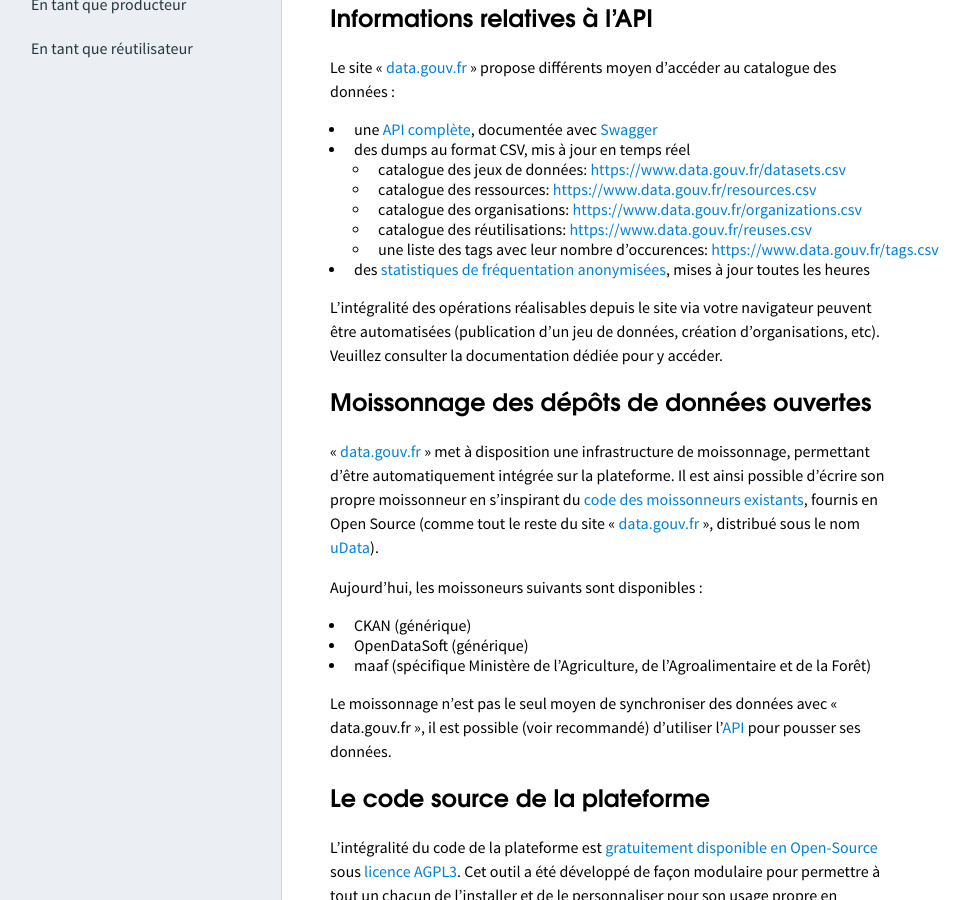
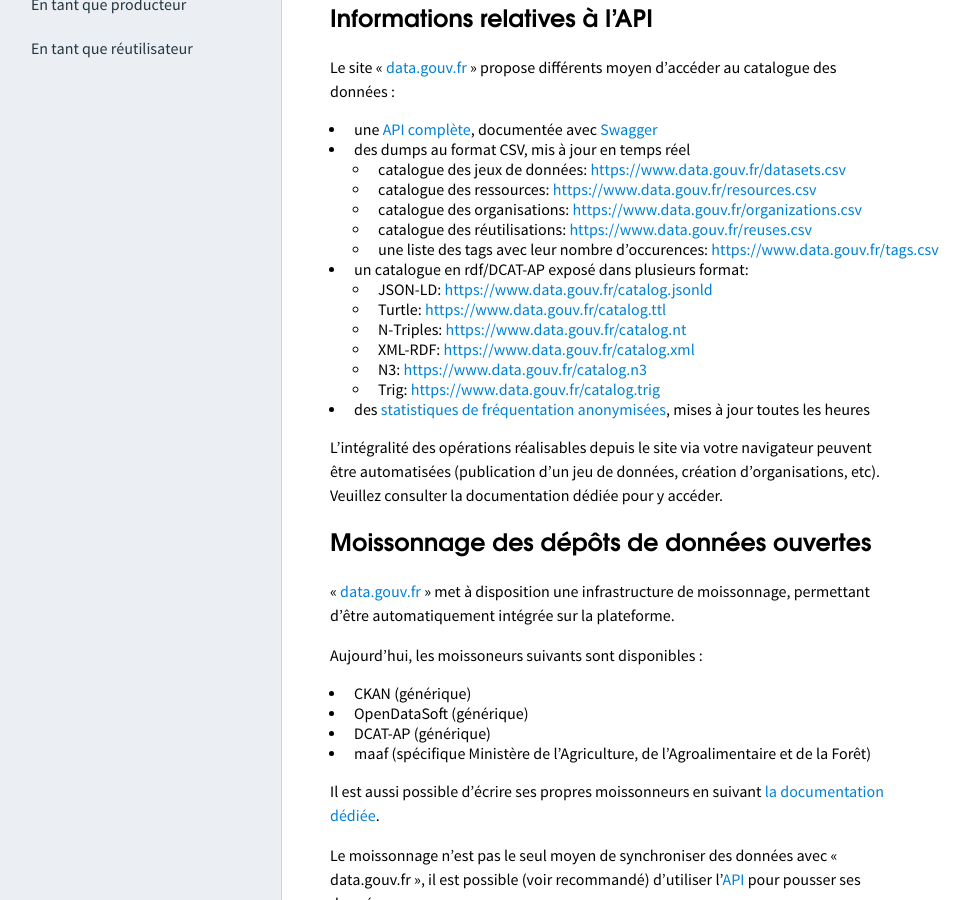
Before and after one commit to etalab/doc.data.gouv.fr, a Jekyll site: the page built from _faq/developpeur.md, in a window 1280 px wide and 900 px high, scrolled down 405 px. Shown: the whole window, without its empty margins (1-970 px from the left). Built offline with Jekyll 4.4.1, drawn with Linux system fonts in a browser that asks for light colours.

Commit message:
Update FAQ “developpeur”

```diff
--- a/_faq/developpeur.md
+++ b/_faq/developpeur.md
@@ -1,72 +1,70 @@
 ---
 title: Découvrir l'OpenData en tant que développeur
-subtitle: Comment intéragir avec la plateforme ? Avec quelles API ?
+subtitle: "Comment intéragir avec la plateforme\_? Avec quelles API\_?"
 label: En tant que développeur
-summary: Comment intéragir avec la plateforme ? Avec quelles API ?
 ---
-
 # Découvrir l’OpenData en tant que développeur
 
 Cette default contient :
 
-- [les informations relatives à l’API](#section-api)
-- [le moissonnage des dépôts de données ouvertes](#section-moissonage)
-- [le code source de la plateforme](#section-code)
+* [les informations relatives à l’API](#section-api)
+* [le moissonnage des dépôts de données ouvertes](#section-moissonage)
+* [le code source de la plateforme](#section-code)
 
 <span id="section-api"></span>
+
 ## Informations relatives à l’API
 
-Le site « [data.gouv.fr][] » propose différents moyen d'accéder au catalogue des données :
+Le site « [data.gouv.fr](https://www.data.gouv.fr/) » propose différents moyen d'accéder au catalogue des données :
 
-- une [API complète][API], documentée avec [Swagger][swagger]
-- des dumps au format CSV, mis à jour en temps réel
-  - catalogue des jeux de données: <https://www.data.gouv.fr/datasets.csv>
-  - catalogue des ressources: <https://www.data.gouv.fr/resources.csv>
-  - catalogue des organisations: <https://www.data.gouv.fr/organizations.csv>
-  - catalogue des réutilisations: <https://www.data.gouv.fr/reuses.csv>
-  - une liste des tags avec leur nombre d'occurences: <https://www.data.gouv.fr/tags.csv>
-- des [statistiques de fréquentation anonymisées][piwik], mises à jour toutes les heures
+* une [API complète](https://www.data.gouv.fr/api/), documentée avec [Swagger](http://swagger.io/)
+* des dumps au format CSV, mis à jour en temps réel
+  * catalogue des jeux de données: <https://www.data.gouv.fr/datasets.csv>
+  * catalogue des ressources: <https://www.data.gouv.fr/resources.csv>
+  * catalogue des organisations: <https://www.data.gouv.fr/organizations.csv>
+  * catalogue des réutilisations: <https://www.data.gouv.fr/reuses.csv>
+  * une liste des tags avec leur nombre d'occurences: <https://www.data.gouv.fr/tags.csv>
+* un catalogue en rdf/DCAT-AP exposé dans plusieurs format:
+  * JSON-LD: <https://www.data.gouv.fr/catalog.jsonld>
+  * Turtle: <https://www.data.gouv.fr/catalog.ttl>
+  * N-Triples: <https://www.data.gouv.fr/catalog.nt>
+  * XML-RDF: <https://www.data.gouv.fr/catalog.xml>
+  * N3: <https://www.data.gouv.fr/catalog.n3>
+  * Trig: <https://www.data.gouv.fr/catalog.trig>
+* des [statistiques de fréquentation anonymisées](https://stats.data.gouv.fr/), mises à jour toutes les heures
 
 L'intégralité des opérations réalisables depuis le site via votre navigateur peuvent être automatisées
 (publication d'un jeu de données, création d'organisations, etc).
 Veuillez consulter la documentation dédiée pour y accéder.
 
 <span id="section-moissonage"></span>
+
 ## Moissonnage des dépôts de données ouvertes
 
-« [data.gouv.fr][] » met à disposition une infrastructure de moissonnage,
+« [data.gouv.fr](https://www.data.gouv.fr/) » met à disposition une infrastructure de moissonnage,
 permettant d’être automatiquement intégrée sur la plateforme.
-Il est ainsi possible d’écrire son propre moissonneur en s’inspirant
-du [code des moissonneurs existants][moissonneurs],
-fournis en Open Source (comme tout le reste du site « [data.gouv.fr][] », distribué sous le nom [uData][]).
 
 Aujourd'hui, les moissoneurs suivants sont disponibles :
 
-- CKAN (générique)
-- OpenDataSoft (générique)
-- maaf (spécifique Ministère de l'Agriculture, de l'Agroalimentaire et de la Forêt)
+* CKAN (générique)
+* OpenDataSoft (générique)
+* DCAT-AP (générique)
+* maaf (spécifique Ministère de l'Agriculture, de l'Agroalimentaire et de la Forêt)
+
+Il est aussi possible d'écrire ses propres moissonneurs en suivant [la documentation dédiée](http://udata.readthedocs.io/en/stable/harvesting/#custom).
 
 Le moissonnage n’est pas le seul moyen de synchroniser des données avec « data.gouv.fr »,
-il est possible (voir recommandé) d’utiliser l’[API][] pour pousser ses données.
+il est possible (voir recommandé) d’utiliser l’[API](https://www.data.gouv.fr/api/) pour pousser ses données.
 
 <span id="section-code"></span>
+
 ## Le code source de la plateforme
 
-L’intégralité du code de la plateforme est [gratuitement disponible en Open-Source][uData]
-sous [licence AGPL3][agpl3].
+L’intégralité du code de la plateforme est [gratuitement disponible en Open-Source](https://github.com/opendatateam/udata)
+sous [licence AGPL3](https://www.gnu.org/licenses/agpl-3.0.html).
 Cet outil a été développé de façon modulaire pour permettre à tout un chacun de l’installer
 et de le personnaliser pour son usage propre en marque blanche.
-Nous avons par exemple développé les modules [udata-gouvfr][] pour le rendu
-et [udata-piwik][] pour les statistiques.
+Nous avons par exemple développé les modules [udata-gouvfr](https://github.com/etalab/udata-gouvfr) pour le rendu
+et [udata-piwik](https://github.com/opendatateam/udata-piwik) pour les statistiques.
 
 Vous pouvez contribuer en suivant la documentation dédiée et en proposant des pull-requests.
-
-[data.gouv.fr]: https://www.data.gouv.fr/
-[API]: https://www.data.gouv.fr/api/
-[swagger]: http://swagger.io/
-[piwik]: https://stats.data.gouv.fr/
-[moissonneurs]: https://github.com/opendatateam/udata/tree/master/udata/harvest/backends
-[uData]: https://github.com/opendatateam/udata
-[agpl3]: https://www.gnu.org/licenses/agpl-3.0.html
-[udata-gouvfr]: https://github.com/etalab/udata-gouvfr
-[udata-piwik]: https://github.com/opendatateam/udata-piwik
```
